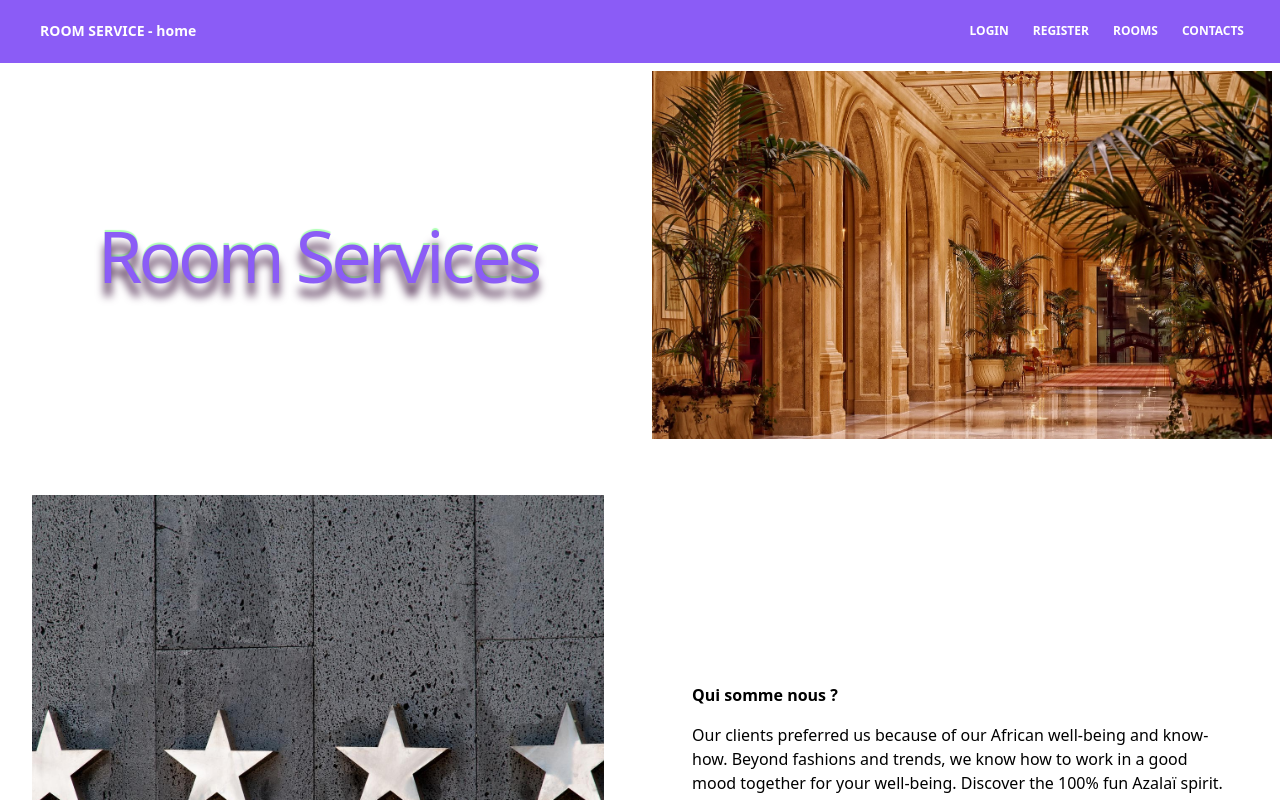
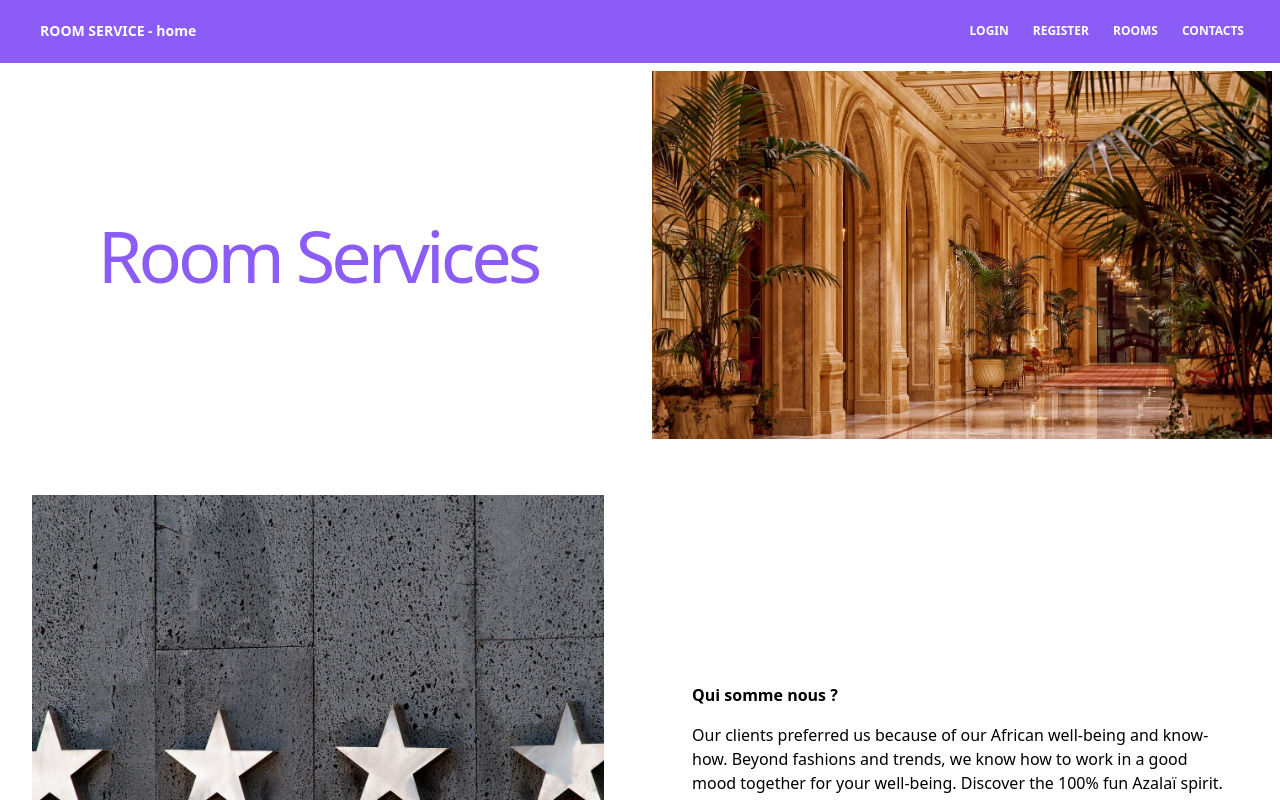
Before and after one commit to Yves97/roomservice_front, a React (Create React App) app: page / in a window 1280 px wide. Shown: the top 800 px of the page. Built offline with nearby package versions, Linux system fonts and the light colour scheme.

Commit message:
update title home

```diff
--- a/src/views/home/Home.css
+++ b/src/views/home/Home.css
@@ -1,5 +1,5 @@
 .left-part h1{
-    text-shadow: 0 13.36px 8.896px #5a385b, 0 -2px 1px #aeffb4;
+    /* text-shadow: 0 13.36px 8.896px #5a385b, 0 -2px 1px #aeffb4; */
     letter-spacing: -4px;
 }
 
```
